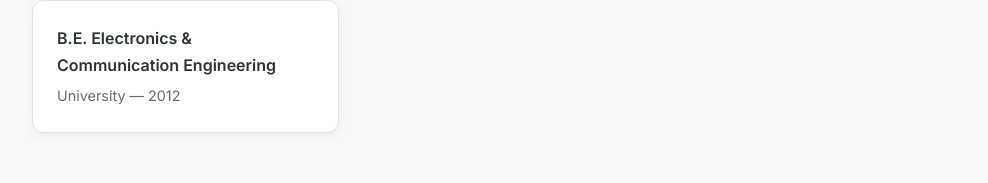
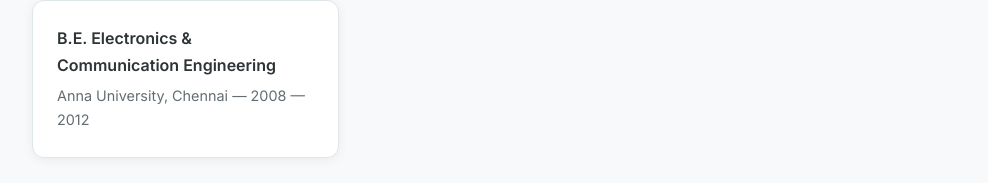
Before and after one commit to Poonghuzhali/portfolio, a React (Vite) app: page /#/experience in a window 1280 px wide. Shown: the part 943-1126 px from the top of the page, without its empty margins (132-1120 px from the left). Built offline with nearby package versions, Linux system fonts and the light colour scheme.

Commit message:
update education details

```diff
--- a/src/pages/Experience.jsx
+++ b/src/pages/Experience.jsx
@@ -22,7 +22,7 @@
 ]
 
 const education = [
-  { degree: 'B.E. Electronics & Communication Engineering', school: 'University', year: '2012' },
+  { degree: 'B.E. Electronics & Communication Engineering', school: 'Anna University, Chennai', year: '2008 — 2012' },
 ]
 
 export default function Experience() {
```
